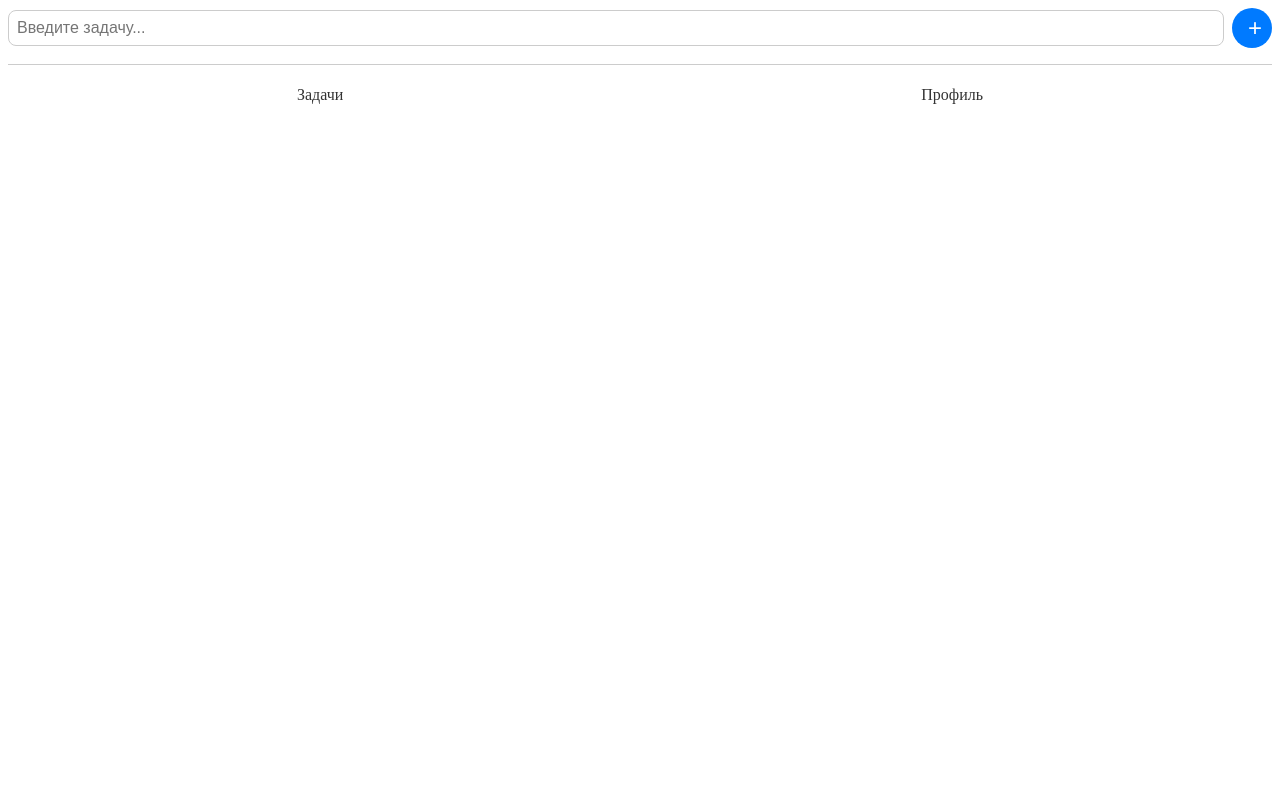
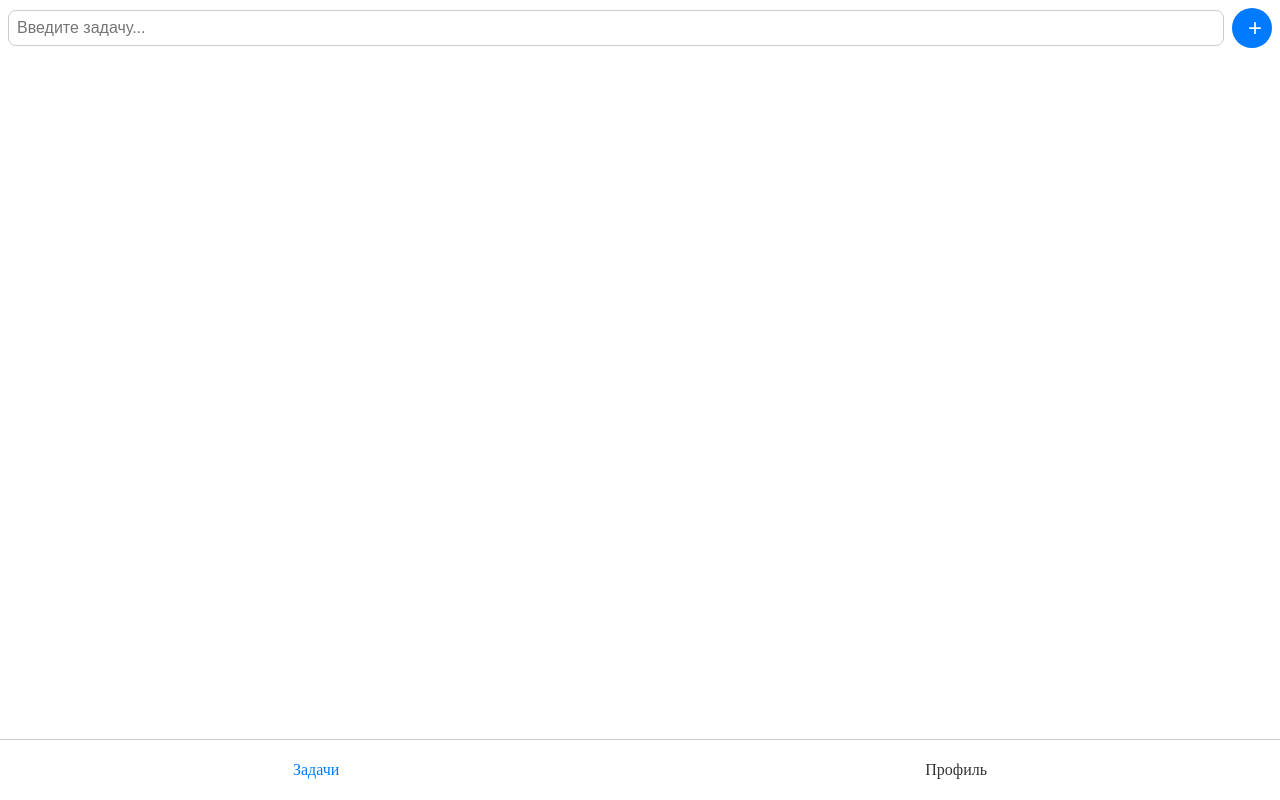
Before and after one commit to good-artem/Mechboards_app, a Vue app in the folder front/: page / in a window 1280 px wide. Built offline with nearby package versions, Linux system fonts and the light colour scheme; the HTML template or start-up script is replaced by a standard one.

Commit message:
fix styles and init firebase

```diff
--- a/front/src/components/Navbar.vue
+++ b/front/src/components/Navbar.vue
@@ -12,15 +12,30 @@ export default {
 </script>
 
 <style scoped>
+.app-container {
+  min-height: 100vh;
+  position: relative;
+}
+
+.main-content {
+  padding-bottom: 60px; /* Место для навбара */
+}
+
 .navbar {
   display: flex;
   justify-content: space-around;
   align-items: center;
   height: 60px;
-  /* Для iOS/macOS-стиля можно добавить полупрозрачный эффект */
   background-color: rgba(255, 255, 255, 0.8);
   backdrop-filter: blur(10px);
   border-top: 1px solid #ccc;
+
+  /* Фиксированное позиционирование */
+  position: fixed;
+  bottom: 0;
+  left: 0;
+  right: 0;
+  z-index: 1000;
 }
 
 .nav-link {
@@ -28,5 +43,10 @@ export default {
   color: #333;
   font-size: 16px;
   font-weight: 500;
+  padding: 10px 20px;
+}
+
+.nav-link.router-link-active {
+  color: #007bff; /* Цвет для активной ссылки */
 }
 </style>
--- a/front/src/views/ProfileView.vue
+++ b/front/src/views/ProfileView.vue
@@ -28,7 +28,7 @@ export default {
         async fetchProfile() {
             try {
                 const tg_user = window.Telegram.WebApp.initDataUnsafe?.user
-                const response = await fetch(`https://refactored-fishstick-jj7qgwww9x94cq4r6-8000.app.github.dev/api/main/${tg_user.id}`)
+                const response = await fetch(`https://opulent-train-x45v4q7qgg9c9v57-8000.app.github.dev/api/main/${tg_user.id}`)
                 const data = await response.json()
                 this.user.id = tg_user.id
                 this.user.name = tg_user.first_name
--- a/front/src/views/TaskView.vue
+++ b/front/src/views/TaskView.vue
@@ -45,7 +45,7 @@ export default {
         async fetchTasks() {
             try {
                 const tg_user = window.Telegram.WebApp.initDataUnsafe?.user
-                const response = await fetch(`https://refactored-fishstick-jj7qgwww9x94cq4r6-8000.app.github.dev/api/tasks/${tg_user.id}`)
+                const response = await fetch(`https://opulent-train-x45v4q7qgg9c9v57-8000.app.github.dev/api/tasks/${tg_user.id}`)
                 const data = await response.json()
                 this.tasks = data
             } catch (error) {
@@ -57,7 +57,7 @@ export default {
 
             try {
                 const tg_user = window.Telegram.WebApp.initDataUnsafe?.user
-                const response = await fetch(`https://refactored-fishstick-jj7qgwww9x94cq4r6-8000.app.github.dev/api/add`, {
+                const response = await fetch(`https://opulent-train-x45v4q7qgg9c9v57-8000.app.github.dev/api/add`, {
                     method: 'POST',
                     headers: {
                         'Content-Type': 'application/json'
@@ -76,7 +76,7 @@ export default {
         },
         async completeTask(taskId) {
             try {
-                const response = await fetch(`https://refactored-fishstick-jj7qgwww9x94cq4r6-8000.app.github.dev/api/completed`, {
+                const response = await fetch(`https://opulent-train-x45v4q7qgg9c9v57-8000.app.github.dev/api/completed`, {
                     method: 'PATCH',
                     headers: {
                         'Content-Type': 'application/json'
```
Also changed, not shown: front/firebase.json (added), 2 other files (tests, documents, lock files or other folders).
